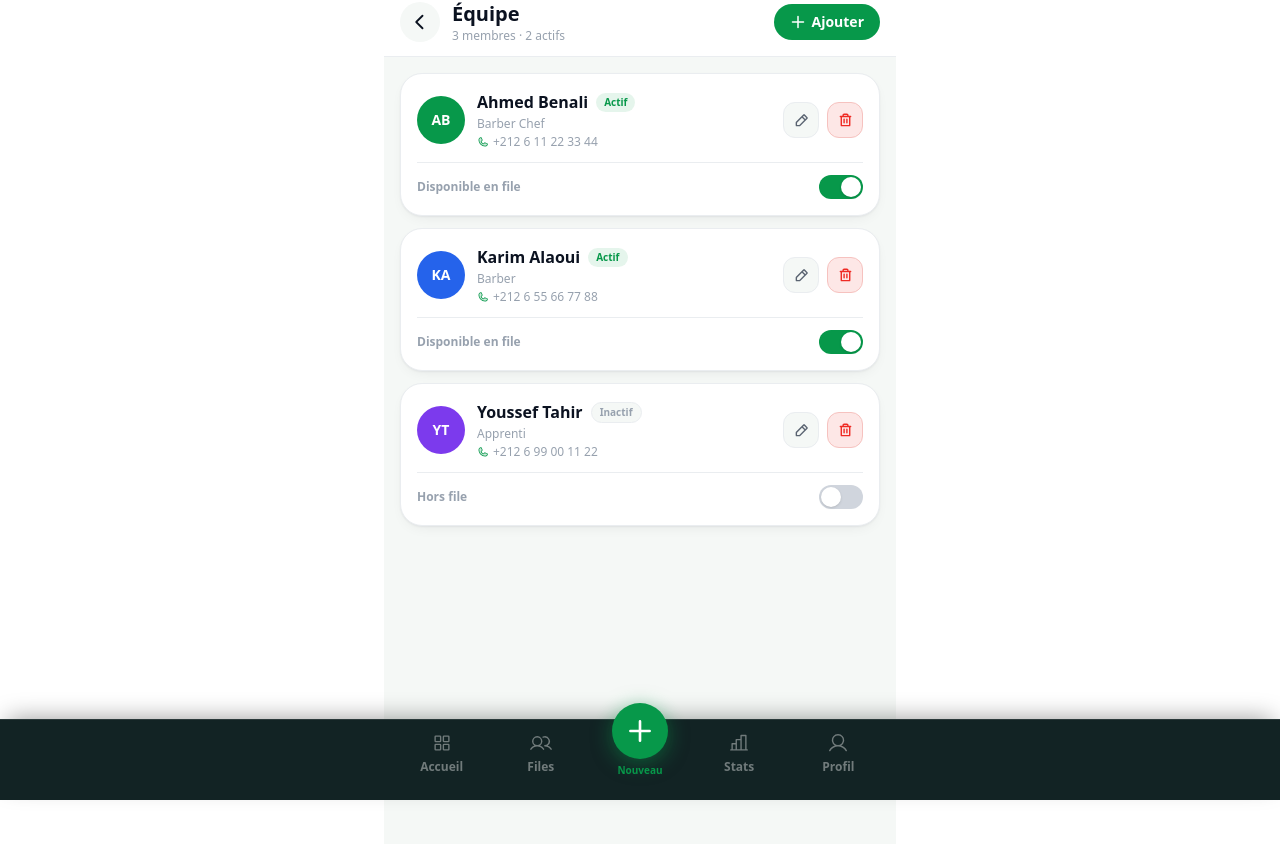
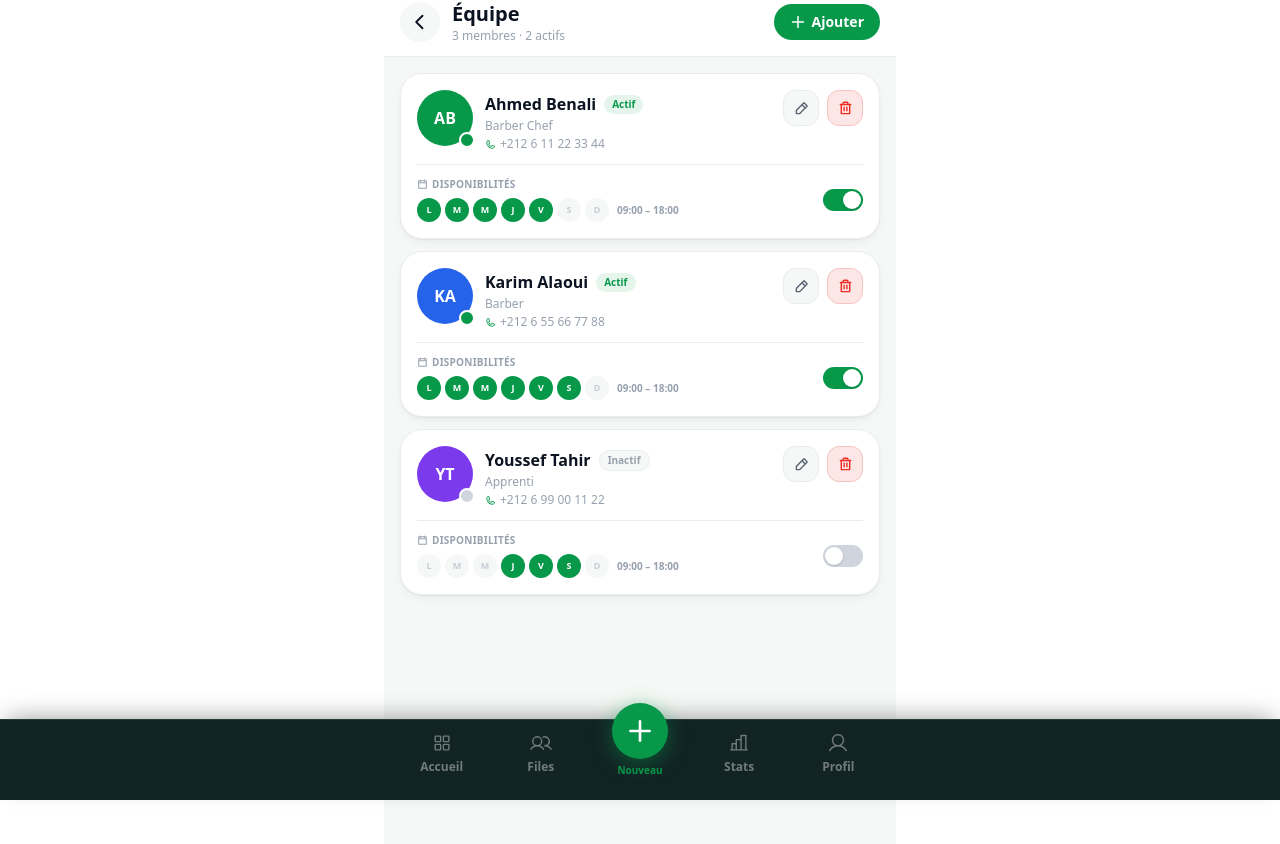
Before and after one commit to hhikmi-netizen/tornoo, a Next.js app: page /pro/team in a window 1280 px wide. Shown: the top 844 px of the page. Built offline with nearby package versions, Linux system fonts and the light colour scheme; sample sign-in values are in the browser's storage.

Commit message:
feat: team member photo upload and weekly availability schedule
https://claude.ai/code/session_01KKWqqQdZ1nc7GEyprtCtZn

```diff
--- a/src/app/(pro)/pro/team/page.tsx
+++ b/src/app/(pro)/pro/team/page.tsx
@@ -1,10 +1,14 @@
 "use client";
 
-import { useState } from "react";
+import { useState, useRef, useCallback } from "react";
 import { useRouter } from "next/navigation";
 import { motion, AnimatePresence } from "framer-motion";
-import { CaretLeft, Plus, PencilSimple, Trash, X, Check, Phone } from "@phosphor-icons/react";
+import { CaretLeft, Plus, PencilSimple, Trash, X, Check, Phone, Camera, CalendarBlank } from "@phosphor-icons/react";
 import { useToast } from "@/components/ui/Toast";
+
+// ─── Types ────────────────────────────────────────────────────────────────────
+
+interface DaySlot { enabled: boolean; open: string; close: string }
 
 interface Member {
   id: string;
@@ -12,83 +16,197 @@ interface Member {
   role: string;
   phone: string;
   active: boolean;
+  photo?: string;
+  schedule: DaySlot[];
 }
 
-type MemberForm = { name: string; role: string; phone: string };
-const EMPTY: MemberForm = { name: "", role: "", phone: "" };
+type MemberForm = {
+  name: string; role: string; phone: string;
+  photo?: string;
+  schedule: DaySlot[];
+};
 
-const INITIAL_MEMBERS: Member[] = [
-  { id: "m1", name: "Ahmed Benali", role: "Barber Chef", phone: "+212 6 11 22 33 44", active: true },
-  { id: "m2", name: "Karim Alaoui", role: "Barber", phone: "+212 6 55 66 77 88", active: true },
-  { id: "m3", name: "Youssef Tahir", role: "Apprenti", phone: "+212 6 99 00 11 22", active: false },
-];
+const DAY_LABELS = ["Lun", "Mar", "Mer", "Jeu", "Ven", "Sam", "Dim"];
+const DAY_FULL   = ["Lundi", "Mardi", "Mercredi", "Jeudi", "Vendredi", "Samedi", "Dimanche"];
 
-const AVATAR_COLORS = ["#07984a", "#2563eb", "#7c3aed", "#ff9300", "#ef2b24", "#0891b2"];
+const DEFAULT_SCHEDULE: DaySlot[] = DAY_FULL.map((_, i) => ({
+  enabled: i < 5,
+  open: "09:00",
+  close: "18:00",
+}));
+
+const EMPTY_FORM: MemberForm = { name: "", role: "", phone: "", schedule: DEFAULT_SCHEDULE };
+
+const TIMES: string[] = [];
+for (let h = 7; h <= 22; h++) for (const m of ["00", "30"]) TIMES.push(`${String(h).padStart(2, "0")}:${m}`);
+
+// ─── Helpers ──────────────────────────────────────────────────────────────────
+
+const COLORS = ["#07984a", "#2563eb", "#7c3aed", "#ff9300", "#ef2b24", "#0891b2"];
 
 function colorFor(name: string): string {
-  let sum = 0;
-  for (let i = 0; i < name.length; i++) sum += name.charCodeAt(i);
-  return AVATAR_COLORS[sum % AVATAR_COLORS.length];
+  let s = 0; for (const c of name) s += c.charCodeAt(0);
+  return COLORS[s % COLORS.length];
 }
 
 function initials(name: string): string {
-  const parts = name.trim().split(/\s+/);
-  if (parts.length === 1) return parts[0].charAt(0).toUpperCase();
-  return (parts[0].charAt(0) + parts[parts.length - 1].charAt(0)).toUpperCase();
+  const p = name.trim().split(/\s+/);
+  return p.length === 1 ? p[0][0].toUpperCase() : (p[0][0] + p[p.length - 1][0]).toUpperCase();
 }
 
-function Toggle({ value, onChange }: { value: boolean; onChange: (v: boolean) => void }) {
+function workDaysSummary(schedule: DaySlot[]): string {
+  const on = schedule.map((d, i) => d.enabled ? DAY_LABELS[i] : null).filter(Boolean);
+  return on.length === 0 ? "Aucun jour" : on.join(" · ");
+}
+
+// ─── Sub-components ───────────────────────────────────────────────────────────
+
+function Toggle({ value, onChange }: { value: boolean; onChange: () => void }) {
   return (
-    <button
-      role="switch"
-      aria-checked={value}
-      onClick={() => onChange(!value)}
-      className={`relative w-11 h-6 rounded-full transition-colors shrink-0 ${value ? "bg-tornoo-green" : "bg-[#d0d5dd]"}`}
-    >
-      <span className={`absolute top-0.5 w-5 h-5 rounded-full bg-white shadow transition-all ${value ? "left-[22px]" : "left-0.5"}`} />
+    <button role="switch" aria-checked={value} onClick={onChange}
+      className={`relative w-10 h-[22px] rounded-full transition-colors shrink-0 ${value ? "bg-tornoo-green" : "bg-[#d0d5dd]"}`}>
+      <span className={`absolute top-0.5 w-[18px] h-[18px] rounded-full bg-white shadow transition-all ${value ? "left-[20px]" : "left-0.5"}`} />
     </button>
   );
 }
 
-function MemberSheet({
-  initial,
-  onSave,
-  onClose,
-}: {
-  initial: MemberForm;
-  onSave: (f: MemberForm) => void;
-  onClose: () => void;
+function PhotoPicker({ value, name, onChange }: { value?: string; name: string; onChange: (v: string) => void }) {
+  const ref = useRef<HTMLInputElement>(null);
+
+  const handleFile = useCallback((e: React.ChangeEvent<HTMLInputElement>) => {
+    const file = e.target.files?.[0];
+    if (!file) return;
+    if (file.size > 4 * 1024 * 1024) { alert("Photo trop volumineuse (max 4 Mo)"); return; }
+    const reader = new FileReader();
+    reader.onload = () => { if (typeof reader.result === "string") onChange(reader.result); };
+    reader.readAsDataURL(file);
+    e.target.value = "";
+  }, [onChange]);
+
+  return (
+    <div className="flex flex-col items-center gap-3 py-2">
+      <div className="relative">
+        <div
+          className="w-20 h-20 rounded-full overflow-hidden flex items-center justify-center text-2xl font-black text-white shrink-0"
+          style={{ background: value ? "transparent" : colorFor(name || "?") }}
+        >
+          {value
+            ? <img src={value} alt="" className="w-full h-full object-cover" />
+            : <span>{name ? initials(name) : "?"}</span>}
+        </div>
+        <button
+          type="button"
+          onClick={() => ref.current?.click()}
+          className="absolute bottom-0 right-0 w-7 h-7 rounded-full bg-tornoo-green border-2 border-white flex items-center justify-center"
+          aria-label="Changer la photo"
+        >
+          <Camera weight="fill" size={13} className="text-white" />
+        </button>
+      </div>
+      <button type="button" onClick={() => ref.current?.click()}
+        className="text-xs font-bold text-tornoo-green">
+        {value ? "Changer la photo" : "Ajouter une photo"}
+      </button>
+      <input ref={ref} type="file" accept="image/*" className="hidden" onChange={handleFile} />
+    </div>
+  );
+}
+
+function AvailabilityEditor({ schedule, onChange }: { schedule: DaySlot[]; onChange: (s: DaySlot[]) => void }) {
+  const setDay = (i: number, patch: Partial<DaySlot>) =>
+    onChange(schedule.map((d, idx) => idx === i ? { ...d, ...patch } : d));
+
+  return (
+    <div>
+      <label className="text-xs font-bold text-ink-3 uppercase tracking-wide mb-3 block">Disponibilités</label>
+
+      {/* Day toggle pills */}
+      <div className="flex gap-1.5 flex-wrap mb-4">
+        {DAY_LABELS.map((label, i) => (
+          <button
+            key={label}
+            type="button"
+            onClick={() => setDay(i, { enabled: !schedule[i].enabled })}
+            className={`h-8 px-3 rounded-full text-xs font-black border transition-all ${
+              schedule[i].enabled
+                ? "bg-tornoo-green text-white border-tornoo-green"
+                : "bg-surface-2 text-ink-3 border-line"
+            }`}
+          >
+            {label}
+          </button>
+        ))}
+      </div>
+
+      {/* Hours per active day */}
+      <div className="space-y-2">
+        {schedule.map((day, i) =>
+          day.enabled ? (
+            <div key={i} className="flex items-center gap-2 bg-surface-2 rounded-[12px] px-3 py-2 border border-line">
+              <span className="text-xs font-black text-ink w-8 shrink-0">{DAY_LABELS[i]}</span>
+              <select
+                value={day.open}
+                onChange={(e) => setDay(i, { open: e.target.value })}
+                className="flex-1 bg-transparent text-xs font-bold text-ink outline-none appearance-none text-center"
+              >
+                {TIMES.map((t) => <option key={t} value={t}>{t}</option>)}
+              </select>
+              <span className="text-xs text-ink-3 shrink-0">→</span>
+              <select
+                value={day.close}
+                onChange={(e) => setDay(i, { close: e.target.value })}
+                className="flex-1 bg-transparent text-xs font-bold text-ink outline-none appearance-none text-center"
+              >
+                {TIMES.map((t) => <option key={t} value={t}>{t}</option>)}
+              </select>
+            </div>
+          ) : null
+        )}
+      </div>
+    </div>
+  );
+}
+
+// ─── Member Sheet ─────────────────────────────────────────────────────────────
+
+function MemberSheet({ initial, onSave, onClose }: {
+  initial: MemberForm; onSave: (f: MemberForm) => void; onClose: () => void;
 }) {
   const [form, setForm] = useState<MemberForm>(initial);
   const valid = form.name.trim().length > 1 && form.role.trim().length > 0;
+  const isEdit = !!initial.name;
 
   return (
     <motion.div
       className="fixed inset-0 z-[70] flex items-end justify-center"
-      initial={{ opacity: 0 }}
-      animate={{ opacity: 1 }}
-      exit={{ opacity: 0 }}
+      initial={{ opacity: 0 }} animate={{ opacity: 1 }} exit={{ opacity: 0 }}
     >
       <div className="absolute inset-0 bg-black/40 backdrop-blur-sm" onClick={onClose} />
       <motion.div
-        className="relative w-full max-w-lg bg-white rounded-t-[28px] flex flex-col max-h-[85vh]"
-        initial={{ y: "100%" }}
-        animate={{ y: 0 }}
-        exit={{ y: "100%" }}
+        className="relative w-full max-w-lg bg-white rounded-t-[28px] flex flex-col max-h-[92vh]"
+        initial={{ y: "100%" }} animate={{ y: 0 }} exit={{ y: "100%" }}
         transition={{ type: "spring", stiffness: 340, damping: 32 }}
       >
-        {/* Fixed header */}
+        {/* Header */}
         <div className="flex items-center justify-between px-5 pt-5 pb-4 border-b border-line shrink-0">
           <h2 className="text-xl font-black text-ink">
-            {initial.name ? "Modifier le membre" : "Ajouter un membre"}
+            {isEdit ? "Modifier le membre" : "Ajouter un membre"}
           </h2>
-          <button onClick={onClose} className="w-9 h-9 rounded-full bg-surface-2 flex items-center justify-center" aria-label="Fermer">
+          <button onClick={onClose} className="w-9 h-9 rounded-full bg-surface-2 flex items-center justify-center">
             <X weight="bold" size={16} />
           </button>
         </div>
 
-        {/* Scrollable fields */}
-        <div className="overflow-y-auto flex-1 px-5 py-4 space-y-4">
+        {/* Scrollable body */}
+        <div className="overflow-y-auto flex-1 px-5 py-4 space-y-5">
+          {/* Photo */}
+          <PhotoPicker
+            value={form.photo}
+            name={form.name}
+            onChange={(photo) => setForm((f) => ({ ...f, photo }))}
+          />
+
+          {/* Name */}
           <div>
             <label className="text-xs font-bold text-ink-3 uppercase tracking-wide mb-1.5 block">Nom complet</label>
             <input
@@ -99,16 +217,18 @@ function MemberSheet({
             />
           </div>
 
+          {/* Role */}
           <div>
-            <label className="text-xs font-bold text-ink-3 uppercase tracking-wide mb-1.5 block">Rôle</label>
+            <label className="text-xs font-bold text-ink-3 uppercase tracking-wide mb-1.5 block">Rôle / Poste</label>
             <input
               className="w-full h-12 rounded-[12px] border border-line bg-surface-2 px-4 text-sm font-medium text-ink outline-none focus:border-tornoo-green focus:bg-white transition-colors"
-              placeholder="ex: Barber, Apprenti…"
+              placeholder="ex: Barber, Apprenti, Esthéticienne…"
               value={form.role}
               onChange={(e) => setForm((f) => ({ ...f, role: e.target.value }))}
             />
           </div>
 
+          {/* Phone */}
           <div>
             <label className="text-xs font-bold text-ink-3 uppercase tracking-wide mb-1.5 block">Téléphone</label>
             <div className="relative">
@@ -122,9 +242,15 @@ function MemberSheet({
               />
             </div>
           </div>
+
+          {/* Availability */}
+          <AvailabilityEditor
+            schedule={form.schedule}
+            onChange={(schedule) => setForm((f) => ({ ...f, schedule }))}
+          />
         </div>
 
-        {/* Fixed footer button */}
+        {/* Footer */}
         <div className="px-5 pt-3 pb-8 border-t border-line shrink-0">
           <button
             disabled={!valid}
@@ -133,13 +259,52 @@ function MemberSheet({
             style={{ background: "linear-gradient(135deg,#07984a,#13b45b)" }}
           >
             <Check weight="bold" size={18} />
-            {initial.name ? "Enregistrer" : "Ajouter le membre"}
+            {isEdit ? "Enregistrer" : "Ajouter le membre"}
           </button>
         </div>
       </motion.div>
     </motion.div>
   );
 }
+
+// ─── Availability badge (compact summary on card) ─────────────────────────────
+
+function AvailBadge({ schedule }: { schedule: DaySlot[] }) {
+  const activeDays = schedule.filter((d) => d.enabled);
+  if (activeDays.length === 0) return <span className="text-xs text-ink-4">Aucun jour planifié</span>;
+
+  const firstOpen  = activeDays[0].open;
+  const lastClose  = activeDays[activeDays.length - 1].close;
+  const allSameHours = activeDays.every((d) => d.open === firstOpen && d.close === lastClose);
+
+  return (
+    <div className="flex items-center gap-2 flex-wrap">
+      <div className="flex gap-1">
+        {schedule.map((d, i) => (
+          <span
+            key={i}
+            className={`w-6 h-6 rounded-full text-[9px] font-black flex items-center justify-center ${
+              d.enabled ? "bg-tornoo-green text-white" : "bg-surface-2 text-ink-4"
+            }`}
+          >
+            {DAY_LABELS[i][0]}
+          </span>
+        ))}
+      </div>
+      {allSameHours && (
+        <span className="text-[10px] font-bold text-ink-3">{firstOpen} – {lastClose}</span>
+      )}
+    </div>
+  );
+}
+
+// ─── Page ─────────────────────────────────────────────────────────────────────
+
+const INITIAL_MEMBERS: Member[] = [
+  { id: "m1", name: "Ahmed Benali", role: "Barber Chef", phone: "+212 6 11 22 33 44", active: true,  schedule: DEFAULT_SCHEDULE },
+  { id: "m2", name: "Karim Alaoui", role: "Barber",      phone: "+212 6 55 66 77 88", active: true,  schedule: DEFAULT_SCHEDULE.map((d, i) => ({ ...d, enabled: i < 6 })) },
+  { id: "m3", name: "Youssef Tahir", role: "Apprenti",   phone: "+212 6 99 00 11 22", active: false, schedule: DEFAULT_SCHEDULE.map((d, i) => ({ ...d, enabled: i >= 3 && i < 6 })) },
+];
 
 export default function ProTeamPage() {
   const router = useRouter();
@@ -152,52 +317,51 @@ export default function ProTeamPage() {
 
   const handleSave = (form: MemberForm) => {
     if (sheet?.mode === "add") {
-      const newMember: Member = {
+      const m: Member = {
         id: `m${Date.now()}`,
         name: form.name.trim(),
         role: form.role.trim(),
         phone: form.phone.trim(),
         active: true,
+        photo: form.photo,
+        schedule: form.schedule,
       };
-      setMembers((prev) => [...prev, newMember]);
-      toast(`${newMember.name} ajouté à l'équipe`, "success");
+      setMembers((prev) => [...prev, m]);
+      toast(`${m.name} ajouté à l'équipe`, "success");
     } else if (sheet?.member) {
-      setMembers((prev) =>
-        prev.map((m) =>
+      setMembers((prev) => prev.map((m) =>
         m.id === sheet.member!.id
-            ? { ...m, name: form.name.trim(), role: form.role.trim(), phone: form.phone.trim() }
+          ? { ...m, name: form.name.trim(), role: form.role.trim(), phone: form.phone.trim(), photo: form.photo, schedule: form.schedule }
           : m
-        )
-      );
+      ));
       toast("Membre mis à jour", "success");
     }
     setSheet(null);
   };
 
   const handleDelete = (id: string) => {
-    const member = members.find((m) => m.id === id);
+    const m = members.find((m) => m.id === id);
     setMembers((prev) => prev.filter((m) => m.id !== id));
     setDeleteId(null);
-    toast(`${member?.name} retiré de l'équipe`, "info");
+    toast(`${m?.name} retiré de l'équipe`, "info");
   };
 
   const toggleActive = (id: string) => {
-    setMembers((prev) => prev.map((m) => (m.id === id ? { ...m, active: !m.active } : m)));
-    const member = members.find((m) => m.id === id);
-    if (member) toast(member.active ? `${member.name} désactivé` : `${member.name} activé`, "info");
+    const m = members.find((m) => m.id === id);
+    setMembers((prev) => prev.map((mb) => mb.id === id ? { ...mb, active: !mb.active } : mb));
+    if (m) toast(m.active ? `${m.name} désactivé` : `${m.name} activé`, "info");
   };
 
   return (
     <div className="bg-surface-2 min-h-svh">
+      {/* Header */}
       <div className="sticky top-0 z-30 bg-white/95 backdrop-blur-sm px-4 pt-safe-top pb-3 border-b border-line flex items-center gap-3">
-        <button onClick={() => router.back()} className="w-10 h-10 rounded-full bg-surface-2 flex items-center justify-center" aria-label="Retour">
+        <button onClick={() => router.back()} className="w-10 h-10 rounded-full bg-surface-2 flex items-center justify-center">
           <CaretLeft weight="bold" size={20} />
         </button>
         <div className="flex-1">
           <h1 className="text-xl font-black text-ink">Équipe</h1>
-          <p className="text-xs text-ink-3">
-            {members.length} membre{members.length !== 1 ? "s" : ""} · {activeCount} actif{activeCount !== 1 ? "s" : ""}
-          </p>
+          <p className="text-xs text-ink-3">{members.length} membre{members.length !== 1 ? "s" : ""} · {activeCount} actif{activeCount !== 1 ? "s" : ""}</p>
         </div>
         <button
           onClick={() => setSheet({ mode: "add" })}
@@ -212,7 +376,7 @@ export default function ProTeamPage() {
         {members.length === 0 && (
           <div className="text-center py-16">
             <p className="font-bold text-ink-2">Aucun membre</p>
-            <p className="text-sm text-ink-3 mt-1">Ajoutez les membres de votre équipe pour les gérer ici.</p>
+            <p className="text-sm text-ink-3 mt-1">Ajoutez les membres de votre équipe.</p>
             <button onClick={() => setSheet({ mode: "add" })} className="mt-4 h-10 px-6 rounded-full bg-tornoo-green text-white text-sm font-bold">
               Ajouter un membre
             </button>
@@ -230,41 +394,47 @@ export default function ProTeamPage() {
               transition={{ delay: idx * 0.04 }}
               className="bg-white rounded-[22px] border border-line shadow-1 p-4"
             >
-              <div className="flex items-center gap-3">
+              {/* Top row: avatar + info + actions */}
+              <div className="flex items-start gap-3">
+                {/* Avatar or photo */}
+                <div className="relative shrink-0">
                   <div
-                  className="w-12 h-12 rounded-full flex items-center justify-center shrink-0 text-sm font-black text-white"
-                  style={{ background: colorFor(m.name) }}
+                    className="w-14 h-14 rounded-full overflow-hidden flex items-center justify-center text-base font-black text-white"
+                    style={{ background: m.photo ? "transparent" : colorFor(m.name) }}
                   >
-                  {initials(m.name)}
+                    {m.photo
+                      ? <img src={m.photo} alt={m.name} className="w-full h-full object-cover" />
+                      : <span>{initials(m.name)}</span>}
                   </div>
-                <div className="flex-1 min-w-0">
-                  <div className="flex items-center gap-2">
-                    <p className="font-bold text-ink truncate">{m.name}</p>
                   <span
-                      className={`text-[10px] font-bold px-2 py-0.5 rounded-full shrink-0 ${
-                        m.active
-                          ? "bg-tornoo-green/10 text-tornoo-green"
-                          : "bg-surface-2 text-ink-3 border border-line"
-                      }`}
-                    >
+                    className={`absolute -bottom-0.5 -right-0.5 w-4 h-4 rounded-full border-2 border-white ${m.active ? "bg-tornoo-green" : "bg-[#d0d5dd]"}`}
+                  />
+                </div>
+
+                {/* Info */}
+                <div className="flex-1 min-w-0 pt-0.5">
+                  <div className="flex items-center gap-2 flex-wrap">
+                    <p className="font-black text-ink">{m.name}</p>
+                    <span className={`text-[10px] font-bold px-2 py-0.5 rounded-full shrink-0 ${
+                      m.active ? "bg-tornoo-green/10 text-tornoo-green" : "bg-surface-2 text-ink-3 border border-line"
+                    }`}>
                       {m.active ? "Actif" : "Inactif"}
                     </span>
                   </div>
                   <p className="text-xs text-ink-3 mt-0.5">{m.role}</p>
                   {m.phone && (
                     <p className="flex items-center gap-1 text-xs text-ink-3 mt-0.5">
-                      <Phone weight="duotone" size={12} className="text-tornoo-green" />
+                      <Phone weight="duotone" size={11} className="text-tornoo-green" />
                       {m.phone}
                     </p>
                   )}
                 </div>
 
+                {/* Action buttons or delete confirm */}
                 {deleteId === m.id ? (
                   <div className="flex gap-2 shrink-0">
-                    <button onClick={() => handleDelete(m.id)} className="h-9 px-3 rounded-xl bg-[#ef2b24] text-white text-xs font-bold">
-                      Confirmer
-                    </button>
-                    <button onClick={() => setDeleteId(null)} className="w-9 h-9 rounded-xl bg-surface-2 flex items-center justify-center border border-line" aria-label="Annuler">
+                    <button onClick={() => handleDelete(m.id)} className="h-9 px-3 rounded-xl bg-[#ef2b24] text-white text-xs font-bold">Confirmer</button>
+                    <button onClick={() => setDeleteId(null)} className="w-9 h-9 rounded-xl bg-surface-2 flex items-center justify-center border border-line">
                       <X weight="bold" size={14} className="text-ink-3" />
                     </button>
                   </div>
@@ -288,9 +458,18 @@ export default function ProTeamPage() {
                 )}
               </div>
 
-              <div className="flex items-center justify-between mt-3 pt-3 border-t border-line">
-                <span className="text-xs font-bold text-ink-3">{m.active ? "Disponible en file" : "Hors file"}</span>
+              {/* Availability strip */}
+              <div className="mt-3 pt-3 border-t border-line">
+                <div className="flex items-center justify-between gap-3">
+                  <div className="flex-1 min-w-0">
+                    <p className="flex items-center gap-1 text-[10px] font-bold text-ink-3 uppercase tracking-wide mb-1.5">
+                      <CalendarBlank size={11} weight="bold" />
+                      Disponibilités
+                    </p>
+                    <AvailBadge schedule={m.schedule} />
+                  </div>
                   <Toggle value={m.active} onChange={() => toggleActive(m.id)} />
+                </div>
               </div>
             </motion.div>
           ))}
@@ -302,8 +481,8 @@ export default function ProTeamPage() {
           <MemberSheet
             initial={
               sheet.mode === "edit" && sheet.member
-                ? { name: sheet.member.name, role: sheet.member.role, phone: sheet.member.phone }
-                : EMPTY
+                ? { name: sheet.member.name, role: sheet.member.role, phone: sheet.member.phone, photo: sheet.member.photo, schedule: sheet.member.schedule.map((d) => ({ ...d })) }
+                : { ...EMPTY_FORM, schedule: DEFAULT_SCHEDULE.map((d) => ({ ...d })) }
             }
             onSave={handleSave}
             onClose={() => setSheet(null)}
```
Lines whose indentation alone changed are shown as unchanged.
